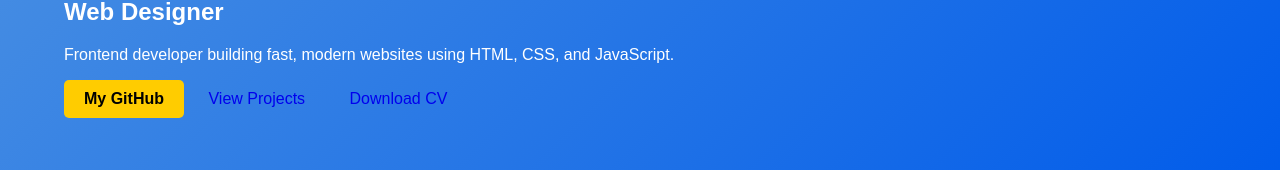
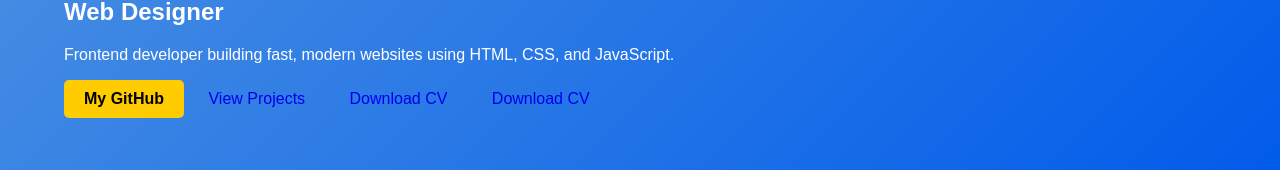
Before and after one commit to Shehab23-bot/Shehab-mohamed, a plain HTML site: page index.html in a window 1280 px wide. Shown: the part 217-387 px from the top of the page. Drawn offline with Linux system fonts and the light colour scheme.

Commit message:
Update index.html

```diff
--- a/index.html
+++ b/index.html
@@ -38,6 +38,7 @@
           <a class="btn primary" href="https://github.com/ShehabMohammed" target="_blank" data-key="btn-github"></a>
           <a class="btn" href="#projects" data-key="btn-projects"></a>
           <a class="btn" href="cv.pdf" download data-key="btn-cv"></a>
+          <a class="btn" href="cv.pdf" download>Download CV</a>
         </div>
       </div>
       <div class="card">
```
